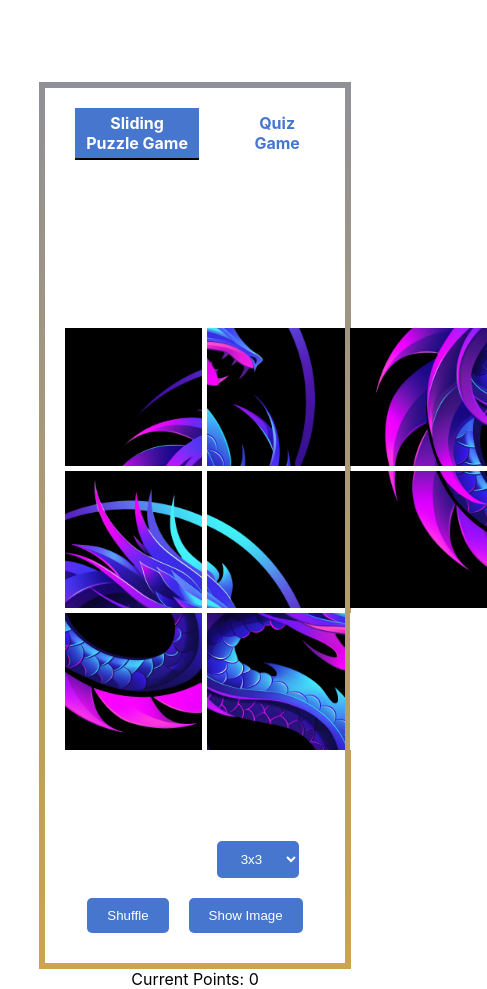
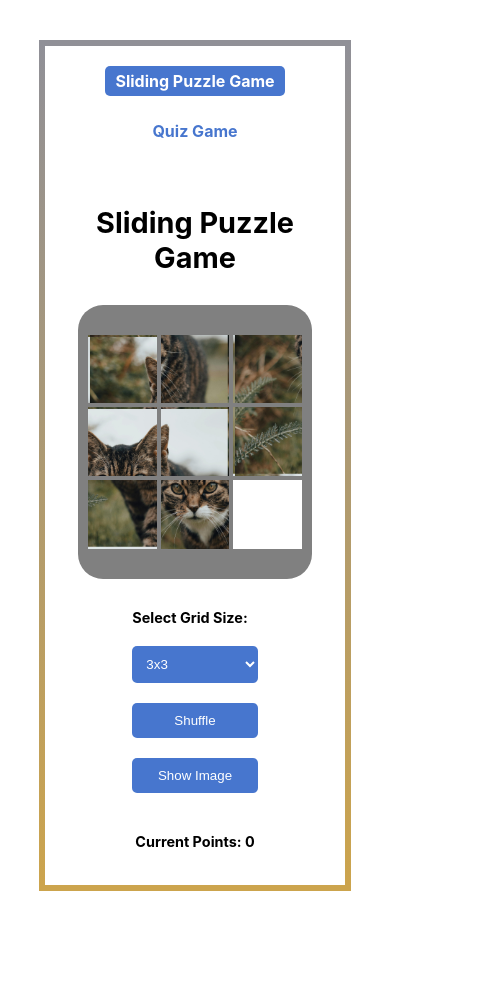
Before and after one commit to Aragonthe4th/desci, a React (Create React App) app: page / in a window 390 px wide. Shown: the whole page, 487 px wide, since content can reach past the window. After the commit the page ends 891 px from the top, so only its background shows below. Built offline with nearby package versions, Linux system fonts and the light colour scheme.

Commit message:
mobile fix

```diff
--- a/src/App.css
+++ b/src/App.css
@@ -1,42 +1,10 @@
+/* Main app container */
 .App {
   text-align: center;
+  position: relative;
 }
 
-.App-logo {
-  height: 40vmin;
-  pointer-events: none;
-}
-
-@media (prefers-reduced-motion: no-preference) {
-  .App-logo {
-    animation: App-logo-spin infinite 20s linear;
-  }
-}
-
-.App-header {
-  background-color: #282c34;
-  min-height: 100vh;
-  display: flex;
-  flex-direction: column;
-  align-items: center;
-  justify-content: center;
-  font-size: calc(10px + 2vmin);
-  color: white;
-}
-
-.App-link {
-  color: #61dafb;
-}
-
-@keyframes App-logo-spin {
-  from {
-    transform: rotate(0deg);
-  }
-  to {
-    transform: rotate(360deg);
-  }
-}
-
+/* Game container with border and layout styling */
 .game-container {
   border: 6px solid transparent;
   border-image: linear-gradient(to bottom, #909097, #cca44d) 1 stretch;
@@ -44,18 +12,20 @@
   border-radius: 15px;
   background-color: transparent;
   font-weight: bold;
-  height: auto;
-  width: 80%; /* Adjusted width */
-  max-width: 1200px; /* Maximum width for larger screens */
+  width: 80%;
+  max-width: 1200px;
   font-size: 0.9rem;
   display: flex;
   flex-direction: column;
-  gap: 20px; /* Increased gap between elements */
-  padding: 20px; /* Added padding inside the container */
-  margin: auto; /* Center the container */
-  box-sizing: border-box; /* Include padding and border in the element's total width and height */
+  gap: 20px;
+  padding: 20px;
+  margin: auto;
+  margin-top: 40px;
+  box-sizing: border-box;
+  position: relative;
 }
 
+/* Game selection button container */
 .game-selection {
   display: flex;
   justify-content: flex-end;
@@ -63,33 +33,56 @@
   margin-bottom: 20px;
 }
 
+/* Styling for each game selection button */
 .game-selection span {
   cursor: pointer;
   color: rgb(71, 118, 206);
   font-size: 1rem;
   font-weight: bold;
   transition: color 0.3s, background-color 0.3s;
+  padding: 5px 10px;
+  border-radius: 5px;
 }
 
+/* Active and hover state for game selection buttons */
 .game-selection span:hover,
 .game-selection span.active {
   color: white;
-  background-color: rgb(71, 118, 206); /* Added background color for active and hover states */
+  background-color: rgb(71, 118, 206);
 }
 
-#pointsDisplay {
-  margin-top: 20px;
+/* Points display styling */
+.points-display {
+  position: absolute;
+  top: 10px;
+  left: 10px;
   font-size: 1.2em;
-  color: rgb(255, 255, 255); /* Change the color of the points display text */
+  color: rgb(0, 0, 0);
+  background-color: rgba(255, 255, 255, 0.8);
+  padding: 5px 10px;
+  border-radius: 5px;
 }
 
-.game-selection span {
-  cursor: pointer;
-  margin: 0 10px;
-  padding: 5px 10px;
+/* Media query for smaller screens to avoid overlay and position points display below buttons */
+@media (max-width: 768px) {
+  .game-container {
+    align-items: center;
+  }
+
+  .game-selection {
+    justify-content: center;
+    flex-direction: column;
+  }
+
+  .points-display {
+    position: static;
+    margin: 10px auto;
+    font-size: 1em;
+    text-align: center;
+    order: 1; /* Ensure it appears after the game-selection */
+  }
+
+  .game-selection {
+    order: 0; /* Ensure it appears before the points-display */
+  }
 }
-
-.game-selection span.active {
-  font-weight: bold;
-  border-bottom: 2px solid #000;
-}
--- a/src/App.js
+++ b/src/App.js
@@ -1,45 +1,49 @@
 import React, { useState } from 'react';
 import './App.css';
 import SlidingPuzzleGame from './SlidingPuzzleGame';
-import QuizGame from './QuizGame'; // Assume you have a QuizGame component
+import QuizGame from './QuizGame';
 
 function App() {
   const [points, setPoints] = useState(0);
   const [selectedGame, setSelectedGame] = useState('puzzle'); // Default to 'puzzle'
 
+  // Function to update points
   const updatePoints = (earnedPoints) => {
-    setPoints(points + earnedPoints);
+    setPoints((prevPoints) => prevPoints + earnedPoints);
   };
 
+  // Function to render the selected game component
   const renderGame = () => {
-    if (selectedGame === 'puzzle') {
-      return <SlidingPuzzleGame updatePoints={updatePoints} />;
-    } else if (selectedGame === 'quiz') {
-      return <QuizGame updatePoints={updatePoints} />;
+    switch (selectedGame) {
+      case 'puzzle':
+        return <SlidingPuzzleGame updatePoints={updatePoints} />;
+      case 'quiz':
+        return <QuizGame updatePoints={updatePoints} />;
+      default:
+        return null;
     }
   };
 
   return (
     <div className="App">
-      <h1>Hello</h1>
       <div className="game-container">
+        {/* Game selection buttons */}
         <div className="game-selection">
-          <span
-            onClick={() => setSelectedGame('puzzle')}
-            className={selectedGame === 'puzzle' ? 'active' : ''}
-          >
-            Sliding Puzzle Game
-          </span>
-          <span
-            onClick={() => setSelectedGame('quiz')}
-            className={selectedGame === 'quiz' ? 'active' : ''}
-          >
-            Quiz Game
-          </span>
+          {['puzzle', 'quiz'].map((game) => (
+            <span
+              key={game}
+              onClick={() => setSelectedGame(game)}
+              className={selectedGame === game ? 'active' : ''}
+            >
+              {game === 'puzzle' ? 'Sliding Puzzle Game' : 'Quiz Game'}
+            </span>
+          ))}
         </div>
+        {/* Display current points */}
+        <div className="points-display">Current Points: {points}</div>
+        {/* Render the selected game */}
         {renderGame()}
       </div>
-      <div>Current Points: {points}</div>
     </div>
   );
 }
--- a/src/SlidingPuzzleGame.css
+++ b/src/SlidingPuzzleGame.css
@@ -1,81 +1,211 @@
-/* SlidingPuzzleGame.css */
+/* Container for the sliding puzzle game */
 .container {
   text-align: center;
   display: flex;
   flex-direction: column;
   align-items: center;
+  position: relative; /* Add relative positioning to the container */
 }
 
+/* Game box with border and background */
+.game-box {
+  border-radius: 25px;
+  background: #808080;
+  padding: 20px;
+  width: 100%;
+  max-width: 500px;
+  margin: 20px 10px;
+  box-sizing: border-box;
+}
+
+/* Game board grid layout */
 .game-board {
   display: grid;
-  gap: 5px;
+  gap: 4px;
   margin: 20px auto;
-  max-width: 400px;
+  max-width: 100%;
+  width: 100%;
+  height: 100%;
+  aspect-ratio: 1; /* Maintain a square aspect ratio */
+  position: relative; /* Add relative positioning to the game board */
 }
 
+/* Styles for each tile */
 .tile {
   cursor: pointer;
   border: 2px solid transparent;
   transition: border 0.2s;
+  width: 100%;
+  height: 100%;
+  box-sizing: border-box;
 }
 
+/* Styles for selected tile */
 .tile.selected {
   border: 2px solid rgb(233, 13, 13);
 }
 
+/* Styles for empty tile */
 .tile.empty {
   background-color: white;
 }
 
-#pointsDisplay {
-  margin-top: 20px;
+/* Points display styling */
+.pointsDisplay {
+  position: absolute; /* Position the points display absolutely */
+  top: 10px; /* Adjust top position */
+  left: 10px; /* Adjust left position */
   font-size: 1.2em;
-  color: rgb(255, 255, 255); /* Change the color of the points display text */
+  color: white; /* Change the color of the points display text */
+  background: rgba(0, 0, 0, 0.5); /* Add a semi-transparent background */
+  padding: 5px 10px; /* Add some padding */
+  border-radius: 5px; /* Add border radius */
 }
 
+/* Wrapper for full image display */
 .full-image-wrapper {
-  position: relative;
-  width: 400px;
-  height: 400px;
-  margin: 20px auto;
+  position: absolute; /* Position absolutely within the game board */
+  top: 0;
+  left: 0;
+  width: 100%;
+  height: 100%;
+  z-index: 1; /* Ensure it is on top of the tiles */
+  display: flex;
+  justify-content: center;
+  align-items: center;
 }
 
+/* Full image styling */
 .full-image {
   width: 100%;
   height: 100%;
-  background-size: cover;
-  background-position: center;
+  background-size: contain; /* Ensure the image is fully contained */
+  background-repeat: no-repeat; /* Prevent image repetition */
+  background-position: center; /* Center the image */
 }
 
+/* Controls container */
 .controls {
   margin-top: 20px;
+  display: flex;
+  justify-content: center;
+  align-items: center;
+  gap: 10px; /* Space between controls */
+  flex-wrap: wrap; /* Allow controls to wrap on smaller screens */
 }
 
+/* Common styles for buttons and dropdown */
 #grid-size-selector,
 #shuffleButton,
 #showImageButton {
   margin: 10px;
-  color: white; /* Change the color of the text on the buttons */
-  background-color: rgb(71, 118, 206); /* Change the background color of the buttons */
+  color: white;
+  background-color: rgb(71, 118, 206);
   border: none;
   padding: 10px 20px;
   cursor: pointer;
   border-radius: 5px;
 }
 
+/* Dropdown specific styling */
 #grid-size-selector {
-  color: rgb(255, 255, 255); /* Change the color of the text in the dropdown */
+  color: white;
 }
 
+/* Options specific styling */
 #grid-size-selector option {
-  color: rgb(255, 255, 255); /* Change the color of the options in the dropdown */
+  color: white;
 }
 
+/* Label styling */
 label {
-  color: rgb(255, 255, 255); /* Change the color of the label text */
+  color: black; /* Change the color of the label text to black */
   margin-right: 10px;
 }
 
+/* Heading styling */
 h1 {
-  color: rgb(255, 255, 255); /* Change the color of the heading text */
+  color: rgb(0, 0, 0);
 }
+
+/* Popup overlay styling */
+.popup-overlay {
+  position: fixed;
+  top: 0;
+  left: 0;
+  width: 100%;
+  height: 100%;
+  background: rgba(0, 0, 0, 0.5); /* Semi-transparent background */
+  display: flex;
+  justify-content: center;
+  align-items: center;
+  z-index: 9999; /* Ensure the popup is above other content */
+}
+
+/* Popup container styling */
+.popup {
+  background: rgba(255, 255, 255, 0.8); /* Semi-transparent background */
+  padding: 20px;
+  border-radius: 10px;
+  text-align: center;
+}
+
+/* Popup heading styling */
+.popup h2 {
+  margin-top: 0;
+}
+
+/* Popup button styling */
+.popup button {
+  margin-top: 10px;
+  padding: 10px 20px;
+  background-color: rgb(71, 118, 206);
+  color: white;
+  border: none;
+  border-radius: 5px;
+  cursor: pointer;
+}
+
+/* Media queries for mobile screens */
+@media (max-width: 600px) {
+  .game-box {
+    width: 90%;
+    height: auto;
+    padding: 10px;
+    margin: 10px;
+  }
+
+  .game-board {
+    width: 100%;
+    height: auto;
+    aspect-ratio: 1;
+  }
+
+  .tile {
+    width: calc((100% / var(--grid-size)) - 5px) !important; /* Adjust tile size based on grid size */
+    height: calc((100% / var(--grid-size)) - 5px) !important; /* Adjust tile size based on grid size */
+  }
+
+  .pointsDisplay {
+    font-size: 1em;
+    top: 5px;
+    left: 5px;
+  }
+
+  .controls {
+    flex-direction: column;
+    align-items: stretch;
+  }
+
+  #grid-size-selector,
+  #shuffleButton,
+  #showImageButton {
+    width: 100%;
+    padding: 10px;
+    margin: 5px 0;
+  }
+
+  label {
+    margin-bottom: 5px;
+  }
+}
--- a/src/SlidingPuzzleGame.jsx
+++ b/src/SlidingPuzzleGame.jsx
@@ -1,45 +1,44 @@
 import React, { useState, useEffect, useRef } from 'react';
 import './SlidingPuzzleGame.css';
 
-// Array of image files used for the puzzle
 const imageFiles = [
-  'image.png'
+  'image.png',
+  'image1.jpg',
+  'image2.jpg'
   // Add more images as needed
+  //https://www.adobe.com/express/feature/image/resize to resize, square 1:1 for best result.
 ];
 
-// Points map based on grid size
 const pointsMap = {
   3: 500,
   4: 800,
   5: 1200,
 };
 
-// Function to get a random image from the array
 const getRandomImage = () => {
   const randomIndex = Math.floor(Math.random() * imageFiles.length);
   return imageFiles[randomIndex];
 };
 
 const SlidingPuzzleGame = ({ updatePoints }) => {
-  const [gridSize, setGridSize] = useState(3);
-  const [tiles, setTiles] = useState([]);
-  const [selectedTileIndex, setSelectedTileIndex] = useState(null);
-  const [emptyTileIndex, setEmptyTileIndex] = useState(null);
-  const [points, setPoints] = useState(0);
-  const [imageSrc, setImageSrc] = useState(getRandomImage());
-  const [showFullImage, setShowFullImage] = useState(false);
-  const savedTiles = useRef([]);
+  const [gridSize, setGridSize] = useState(3); // Default grid size
+  const [tiles, setTiles] = useState([]); // State for the tiles
+  const [selectedTileIndex, setSelectedTileIndex] = useState(null); // State for the selected tile index
+  const [emptyTileIndex, setEmptyTileIndex] = useState(null); // State for the empty tile index
+  const [points, setPoints] = useState(0); // State for the points
+  const [imageSrc, setImageSrc] = useState(getRandomImage()); // State for the image source
+  const [showFullImage, setShowFullImage] = useState(false); // State for showing the full image
+  const [showPopup, setShowPopup] = useState(false); // State for showing the popup
+  const savedTiles = useRef([]); // Ref to save the tiles
 
-  // Reinitialize board whenever gridSize or imageSrc changes
   useEffect(() => {
     initializeBoard();
   }, [gridSize, imageSrc]);
 
-  // Initialize the board with tiles and one empty space
   const initializeBoard = () => {
     const newTiles = [];
     const tileCount = gridSize * gridSize - 1;
-    const tileSize = 400 / gridSize;
+    const tileSize = getTileSize();
     for (let i = 0; i < tileCount; i++) {
       newTiles.push({
         index: i,
@@ -65,7 +64,12 @@
     shuffleBoard(newTiles); // Shuffle the tiles after initialization
   };
 
-  // Shuffle the tiles to create the puzzle
+  const getTileSize = () => {
+    const isMobile = window.innerWidth <= 600;
+    const boardSize = isMobile ? window.innerWidth * 0.9 : 400;
+    return boardSize / gridSize;
+  };
+
   const shuffleBoard = (newTiles) => {
     let shuffledTiles;
     do {
@@ -77,11 +81,10 @@
     } while (!isSolvable(shuffledTiles) || isSolved(shuffledTiles)); // Ensure the puzzle is solvable and not already solved
 
     setTiles(shuffledTiles);
-    const emptyTile = shuffledTiles.find(tile => tile.empty);
+    const emptyTile = shuffledTiles.find((tile) => tile.empty);
     setEmptyTileIndex(emptyTile.index);
   };
 
-  // Check if the puzzle is solvable
   const isSolvable = (tiles) => {
     const inversionCount = tiles.reduce((count, tile, i) => {
       if (tile.empty) return count;
@@ -95,20 +98,23 @@
     return inversionCount % 2 === 0;
   };
 
-  // Handle tile click events
   const onTileClick = (index) => {
     if (tiles[index].empty) {
-      // If the selected tile is empty and a tile is already selected, move the selected tile to the empty spot
       if (selectedTileIndex !== null) {
         const selectedRow = Math.floor(selectedTileIndex / gridSize);
         const selectedCol = selectedTileIndex % gridSize;
         const emptyRow = Math.floor(index / gridSize);
         const emptyCol = index % gridSize;
 
-        if ((selectedRow === emptyRow && Math.abs(selectedCol - emptyCol) === 1) ||
-            (selectedCol === emptyCol && Math.abs(selectedRow - emptyRow) === 1)) {
+        if (
+          (selectedRow === emptyRow && Math.abs(selectedCol - emptyCol) === 1) ||
+          (selectedCol === emptyCol && Math.abs(selectedRow - emptyRow) === 1)
+        ) {
           const newTiles = [...tiles];
-          [newTiles[selectedTileIndex], newTiles[index]] = [newTiles[index], newTiles[selectedTileIndex]];
+          [newTiles[selectedTileIndex], newTiles[index]] = [
+            newTiles[index],
+            newTiles[selectedTileIndex],
+          ];
           setTiles(newTiles);
           setEmptyTileIndex(selectedTileIndex);
           setSelectedTileIndex(null);
@@ -117,60 +123,63 @@
             const earnedPoints = pointsMap[gridSize];
             setPoints(points + earnedPoints);
             updatePoints(earnedPoints); // Update points in the parent component
-            alert(`Puzzle Solved! You earned ${earnedPoints} points!`);
+            setShowPopup(true); // Show the popup when puzzle is solved
           }
         } else {
           setSelectedTileIndex(null); // If the move is invalid, deselect the tile
         }
       }
     } else {
-      // If the selected tile is not empty, select it
       setSelectedTileIndex(index);
     }
   };
 
-  // Check if the puzzle is solved
   const isSolved = (tiles) => {
     return tiles.slice(0, tiles.length - 1).every((tile, i) => tile.index === i);
   };
 
-  // Show full image temporarily
   const showFullImageTemporarily = () => {
-    savedTiles.current = tiles;
     setShowFullImage(true);
     setTimeout(() => {
       setShowFullImage(false);
-      setTiles(savedTiles.current);
     }, 3000); // Show full image for 3 seconds
   };
 
-  // Render tiles or full image
-  const renderTiles = () => {
-    if (showFullImage) {
-      return (
-        <div className="full-image-wrapper">
-          <div className="full-image" style={{ backgroundImage: `url(${imageSrc})` }}></div>
-        </div>
-      );
-    } else {
-      return tiles.map((tile, index) => (
-        <div
-          key={index}
-          className={`tile ${tile.empty ? 'empty' : ''} ${index === selectedTileIndex ? 'selected' : ''}`}
-          style={tile.style}
-          onClick={() => onTileClick(index)}
-        ></div>
-      ));
-    }
+  const closePopup = () => {
+    setShowPopup(false);
   };
 
   return (
     <div className="container">
       <h1>Sliding Puzzle Game</h1>
-      <div id="gameBoard" className="game-board" style={{ gridTemplateColumns: `repeat(${gridSize}, 1fr)` }}>
-        {renderTiles()}
+      <div className="game-box">
+        <div
+          id="gameBoard"
+          className="game-board"
+          style={{
+            gridTemplateColumns: `repeat(${gridSize}, 1fr)`,
+            width: '100%',
+            maxWidth: '400px',
+            height: 'auto',
+            aspectRatio: '1',
+          }}
+        >
+          {showFullImage ? (
+            <div className="full-image-wrapper">
+              <div className="full-image" style={{ backgroundImage: `url(${imageSrc})` }}></div>
+            </div>
+          ) : (
+            tiles.map((tile, index) => (
+              <div
+                key={index}
+                className={`tile ${tile.empty ? 'empty' : ''} ${index === selectedTileIndex ? 'selected' : ''}`}
+                style={tile.style}
+                onClick={() => onTileClick(index)}
+              ></div>
+            ))
+          )}
+        </div>
       </div>
-      <div id="pointsDisplay">Points: {points}</div>
       <div className="controls">
         <label htmlFor="grid-size-selector">Select Grid Size:</label>
         <select
@@ -185,9 +194,18 @@
           <option value={4}>4x4</option>
           <option value={5}>5x5</option>
         </select>
-        <button id="shuffleButton" onClick={() => shuffleBoard(tiles)}>Shuffle</button>
+        <button id="shuffleButton" onClick={initializeBoard}>Shuffle</button>
         <button id="showImageButton" onClick={showFullImageTemporarily}>Show Image</button>
       </div>
+      {showPopup && (
+        <div className="popup-overlay">
+          <div className="popup">
+            <h2>Congratulations!</h2>
+            <p>You have solved the puzzle. Your current points are {points}!</p>
+            <button onClick={closePopup}>Close</button>
+          </div>
+        </div>
+      )}
     </div>
   );
 };
```
Also changed, not shown: src/QuizGame.css (+32 -0 lines), src/QuizGame.jsx (+19 -2 lines), public/image1.jpg (added), public/image2.jpg (added).
